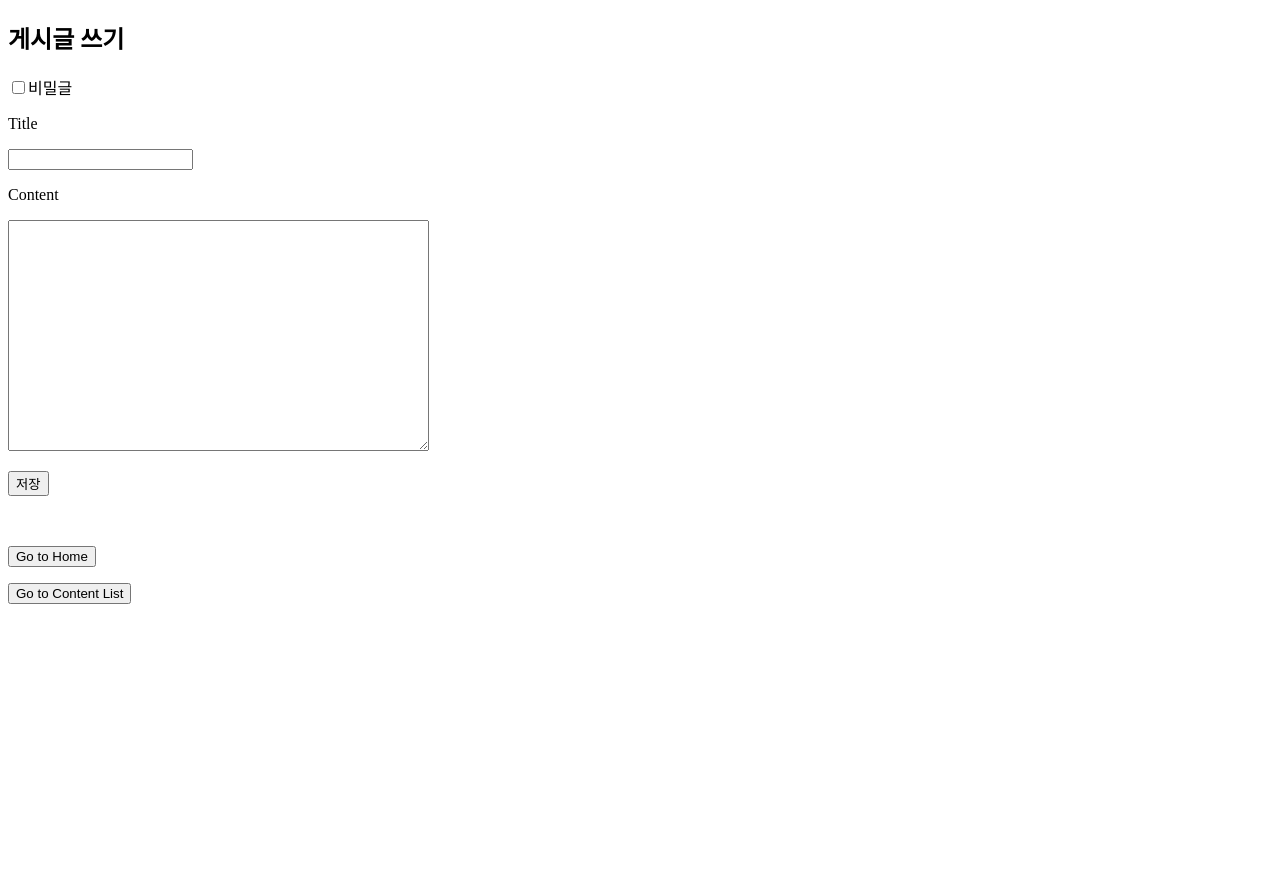
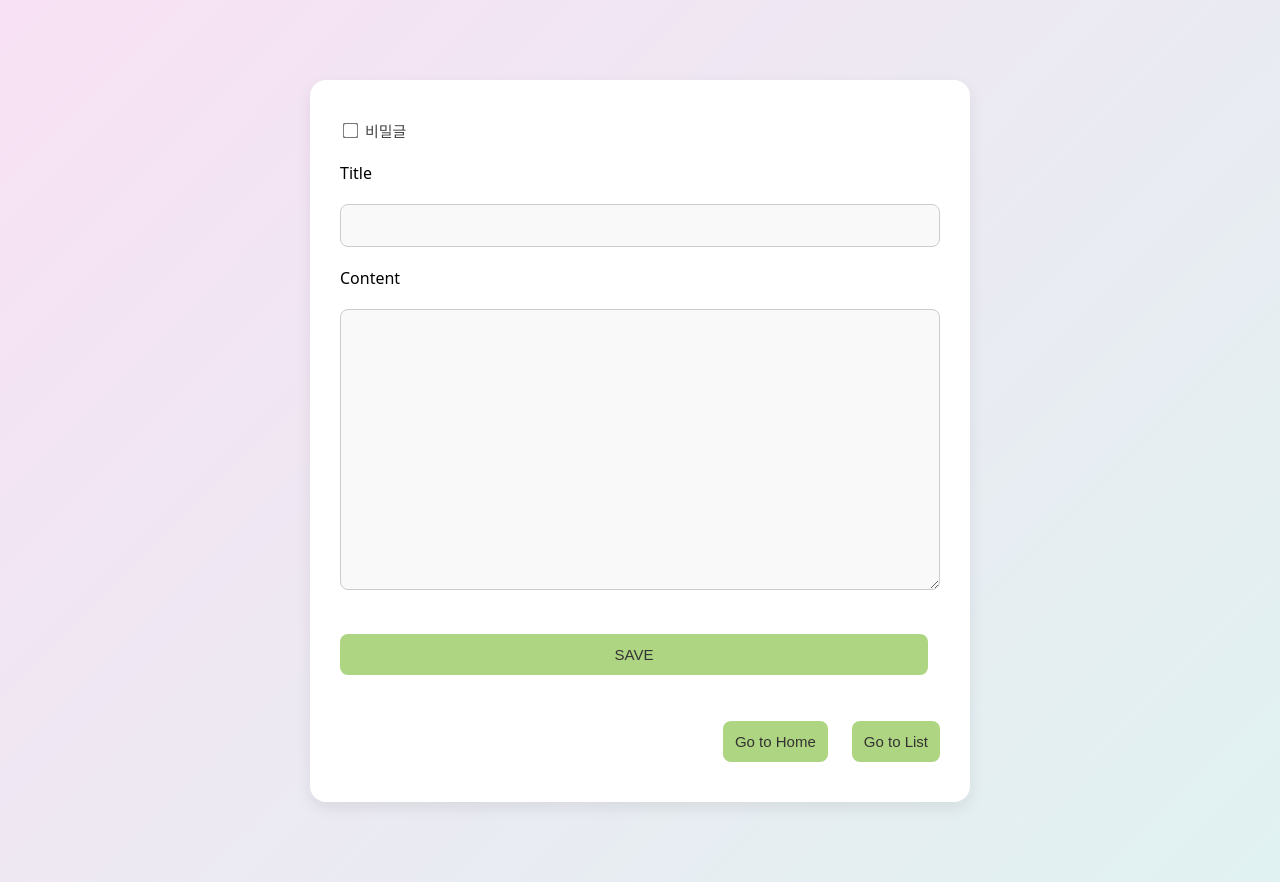
Before and after one commit to hseoy05/FourthAssignment, a React (Vite) app in the folder frontend/vite-project/: page /create/writecontent in a window 1280 px wide. Before the commit the page ends 800 px from the top, so only its background shows below. Built offline with nearby package versions, Linux system fonts and the light colour scheme.

Commit message:
css plus

```diff
--- /dev/null
+++ b/frontend/vite-project/css/Home.css
@@ -0,0 +1,56 @@
+.home-container {
+  max-width: 500px;
+  margin: 100px auto;
+  padding: 40px 30px;
+  background: #ffffff;
+  border-radius: 16px;
+  box-shadow: 0 6px 20px rgba(0, 0, 0, 0.08);
+  font-family: 'Noto Sans KR', system-ui, sans-serif;
+  text-align: center;
+}
+
+.home-container h2 {
+  font-size: 24px;
+  margin-bottom: 10px;
+  color: #333;
+  font-weight: 600;
+}
+
+.home-container p {
+  font-size: 15px;
+  color: #555;
+  margin-bottom: 10px;
+}
+
+button {
+  width: 100%;
+  padding: 12px;
+  font-size: 15px;
+  border: none;
+  border-radius: 8px;
+  background-color: #aed581;
+  color: #333;
+  cursor: pointer;
+  transition: background-color 0.2s ease;
+}
+
+button:hover {
+  background-color: #9ccc65;
+}
+
+.home-container button {
+  width: 100%;
+  padding: 12px;
+  font-size: 15px;
+  border: none;
+  border-radius: 8px;
+  margin-top: 10px;
+  background-color: #a5d6a7;
+  color: #333;
+  cursor: pointer;
+  transition: background-color 0.2s ease;
+}
+
+.home-container button:hover {
+  background-color: #81c784;
+}
--- /dev/null
+++ b/frontend/vite-project/css/Home2.css
@@ -0,0 +1,61 @@
+body {
+  margin: 0;
+  padding: 0;
+  background: linear-gradient(135deg, #f8e1f4, #e0f2f1); /* 파스텔톤 그라데이션 */
+  font-family: 'Noto Sans KR', system-ui, sans-serif;
+}
+
+.home-container {
+  max-width: 480px;
+  margin: 100px auto;
+  padding: 40px 30px;
+  background: #ffffff;
+  border-radius: 10px; /* 덜 둥글게 */
+  box-shadow: 0 4px 12px rgba(0, 0, 0, 0.08);
+  text-align: center;
+}
+
+.home-container h2 {
+  font-size: 22px;
+  color: #333;
+  margin-bottom: 30px;
+  font-weight: 500;
+}
+
+.home-container button {
+  width: 100%;
+  margin: 10px 0;
+  padding: 12px;
+  font-size: 15px;
+  border: 1px solid #ccc;
+  border-radius: 6px;
+  background-color: #c8e6c9; /* 연녹색 파스텔톤 */
+  color: #333;
+  cursor: pointer;
+  transition: background-color 0.2s ease;
+}
+
+button {
+  width: 100%;
+  padding: 12px;
+  font-size: 15px;
+  border: none;
+  border-radius: 8px;
+  background-color: #aed581;
+  color: #333;
+  cursor: pointer;
+  transition: background-color 0.2s ease;
+}
+
+button:hover {
+  background-color: #9ccc65;
+}
+
+.home-container button:hover {
+  background-color: #b2dfdb; /* 살짝 다른 파스텔톤으로 hover */
+}
+
+.home-container button:focus {
+  outline: none;
+  box-shadow: 0 0 0 2px rgba(0, 0, 0, 0.1);
+}
--- /dev/null
+++ b/frontend/vite-project/css/List.css
@@ -0,0 +1,95 @@
+.list-container {
+  max-width: 700px;
+  margin: 80px auto;
+  padding: 20px;
+  font-family: 'Noto Sans KR', system-ui, sans-serif;
+}
+
+.post-card {
+  background: #ffffff;
+  border: 1px solid #ddd;
+  border-radius: 12px;
+  padding: 20px;
+  margin-bottom: 24px;
+  box-shadow: 0 4px 12px rgba(0,0,0,0.05);
+  transition: box-shadow 0.2s ease;
+}
+
+.post-card:hover {
+  box-shadow: 0 6px 20px rgba(0,0,0,0.1);
+}
+
+.post-card h3 {
+  font-size: 20px;
+  color: #333;
+  margin-bottom: 10px;
+}
+
+.post-card h5 {
+  font-weight: normal;
+  color: #666;
+  margin-bottom: 8px;
+}
+
+.post-card small {
+  color: #999;
+}
+
+.button-group {
+  display: flex;
+  justify-content: flex-end;
+  gap: 10px;
+  margin-top: 10px;
+}
+
+.button-outline {
+  background-color: transparent;
+  border: 1px solid #ccc;
+  color: #333;
+  padding: 8px 14px;
+  border-radius: 6px;
+  font-size: 14px;
+  cursor: pointer;
+  transition: background-color 0.2s ease;
+}
+
+.button-outline:hover {
+  background-color: #f1f1f1;
+}
+
+.back-button {
+  margin-top: 30px;
+  display: block;
+  padding: 10px 18px;
+  font-size: 15px;
+  border-radius: 8px;
+  border: none;
+  background-color: #aed581;
+  color: #333;
+  cursor: pointer;
+  transition: background-color 0.2s ease;
+}
+
+.back-button:hover {
+  background-color: #9ccc65;
+}
+
+.fixed-home-button {
+  position: fixed;
+  right: 40px;
+  bottom: 40px;
+  background-color: #aed581;
+  border: none;
+  padding: 12px 20px;
+  font-size: 15px;
+  border-radius: 8px;
+  color: #333;
+  cursor: pointer;
+  box-shadow: 0 4px 10px rgba(0, 0, 0, 0.15);
+  transition: background-color 0.2s ease;
+  z-index: 10;
+}
+
+.fixed-home-button:hover {
+  background-color: #9ccc65;
+}
--- /dev/null
+++ b/frontend/vite-project/css/LoginPage.css
@@ -0,0 +1,76 @@
+body {
+  margin: 0;
+  padding: 0;
+  background: linear-gradient(135deg, #e0f7fa, #f3e5f5); /* 연보라+연청 파스텔톤 */
+  font-family: 'Noto Sans KR', system-ui, sans-serif;
+}
+
+.login-container {
+  max-width: 420px;
+  margin: 120px auto;
+  padding: 40px 30px;
+  background: #ffffff;
+  border-radius: 16px;
+  box-shadow: 0 6px 16px rgba(0, 0, 0, 0.1);
+  font-family: 'Noto Sans KR', system-ui, sans-serif;
+}
+button {
+  width: 100%;
+  padding: 12px;
+  font-size: 15px;
+  border: none;
+  border-radius: 8px;
+  background-color: #aed581;
+  color: #333;
+  cursor: pointer;
+  transition: background-color 0.2s ease;
+}
+
+button:hover {
+  background-color: #9ccc65;
+}
+
+.login-container h2 {
+  text-align: center;
+  color: #333;
+  margin-bottom: 30px;
+  font-weight: 600;
+}
+
+.login-container form {
+  display: flex;
+  flex-direction: column;
+  gap: 20px;
+}
+
+.login-container label {
+  font-size: 15px;
+  margin-bottom: 6px;
+  color: #444;
+  display: block;
+}
+
+.login-container input {
+  width: 100%;
+  padding: 12px 14px;
+  font-size: 15px;
+  border: 1px solid #ccc;
+  border-radius: 8px;
+  background-color: #f9f9f9;
+  box-sizing: border-box;
+}
+
+.login-container button {
+  padding: 12px;
+  font-size: 15px;
+  border: none;
+  border-radius: 8px;
+  background-color: #aed581; /* 연녹 파스텔 */
+  color: #333;
+  cursor: pointer;
+  transition: background-color 0.2s ease;
+}
+
+.login-container button:hover {
+  background-color: #9ccc65;
+}
--- /dev/null
+++ b/frontend/vite-project/css/WriteContent.css
@@ -0,0 +1,102 @@
+.write-container {
+  max-width: 600px;
+  margin: 80px auto;
+  padding: 40px 30px;
+  background: #fff;
+  border-radius: 16px;
+  box-shadow: 0 6px 16px rgba(0, 0, 0, 0.08);
+  font-family: 'Noto Sans KR', system-ui, sans-serif;
+}
+
+.write-container h2 {
+  text-align: center;
+  margin-bottom: 30px;
+  font-size: 24px;
+  color: #333;
+}
+
+.write-container form {
+  display: flex;
+  flex-direction: column;
+  gap: 20px;
+}
+
+.write-container label {
+  font-size: 15px;
+  color: #444;
+}
+
+.write-container input[type="text"],
+.write-container textarea {
+  width: 100%;
+  padding: 12px;
+  font-size: 15px;
+  border: 1px solid #ccc;
+  border-radius: 8px;
+  background-color: #f9f9f9;
+  box-sizing: border-box;
+}
+
+.write-container input[type="checkbox"] {
+  margin-right: 8px;
+  transform: scale(1.2);
+}
+
+.write-container button {
+  width: 100%;
+  padding: 12px;
+  font-size: 15px;
+  border: none;
+  border-radius: 8px;
+  background-color: #aed581;
+  color: #333;
+  cursor: pointer;
+  transition: background-color 0.2s ease;
+}
+
+.write-container button:hover {
+  background-color: #9ccc65;
+}
+
+.write-container p {
+  margin: 0;
+}
+
+/* 공통 폼 스타일은 그대로 유지하고 아래만 추가 또는 수정 */
+
+.button-group {
+  display: flex;
+  justify-content: flex-end;
+  gap: 12px;
+  margin-top: 24px;
+}
+
+.button-primary {
+  background-color: #aed581;
+  border: none;
+  color: #333;
+  padding: 10px 20px;
+  border-radius: 8px;
+  font-size: 15px;
+  cursor: pointer;
+  transition: background-color 0.2s ease;
+}
+
+.button-primary:hover {
+  background-color: #9ccc65;
+}
+
+.button-outline {
+  background-color: transparent;
+  border: 1.5px solid #ccc;
+  color: #333;
+  padding: 10px 20px;
+  border-radius: 8px;
+  font-size: 15px;
+  cursor: pointer;
+  transition: all 0.2s ease;
+}
+
+.button-outline:hover {
+  background-color: #f1f1f1;
+}
--- a/frontend/vite-project/src/LogInOut/JoinPage.jsx
+++ b/frontend/vite-project/src/LogInOut/JoinPage.jsx
@@ -1,5 +1,6 @@
 import {React, useState} from 'react'
 import {useNavigate}from 'react-router-dom';
+import '../../css/LoginPage.css';
 
 const JoinPage =()=>{
     const navigate = useNavigate();
@@ -34,7 +35,7 @@ const JoinPage =()=>{
     };
 
     return (
-        <>
+        <div className='login-container'>
             <h2>회원가입 하기</h2>
             <form onSubmit={handleSubmit}>
                 <div>
@@ -50,12 +51,14 @@ const JoinPage =()=>{
                     <input type="text" name="userName" value={userName} onChange={(e) => setUserName(e.target.value)}/>
                 </div>
                 <button type="submit">submit</button>
+                <br></br>
+                <button onClick={()=>navigate("/")}>이전 페이지로</button>
             </form>
             {message && <p>{message}</p>}
             {result && (
                 <button onClick={()=>navigate('/login')}>로그인 하러 가기</button>
             )}
-        </>
+        </div>
     );
 }
 
--- a/frontend/vite-project/src/LogInOut/LoginPage.jsx
+++ b/frontend/vite-project/src/LogInOut/LoginPage.jsx
@@ -1,5 +1,6 @@
 import {React, useState, useEffect} from 'react'
 import {useNavigate} from 'react-router-dom';
+import '../../css/LoginPage.css';
 
 const LoginPage =()=>{
     const [userId, setUserId] = useState('');
@@ -15,6 +16,11 @@ const LoginPage =()=>{
     const handleSubmit = async (e) => {
         e.preventDefault();
 
+        if(!userId.trim()||!userPassword.trim()){
+            alert('아이디 비밀번호를 모두 입력해주세요!');
+            return;
+        }
+
         try{
              const res = await fetch("http://localhost:8800/users/login", {
             method: 'POST',
@@ -25,6 +31,7 @@ const LoginPage =()=>{
 
         if(data.success){
             localStorage.setItem("userId", data.userId);
+            localStorage.setItem("userName", data.userName);
             setSuccess(true);
             navigate('/home');
         } else{
@@ -38,7 +45,7 @@ const LoginPage =()=>{
     };
 
     return (
-        <>
+        <div className="login-container">
             <h2>로그인 하기</h2>
             <form onSubmit={handleSubmit}>
                 <div>
@@ -53,7 +60,7 @@ const LoginPage =()=>{
                 </div>
                 <button type="submit">submit</button>
             </form>
-        </>
+        </div>
     );
 }
 
--- a/frontend/vite-project/src/pages/Create/WriteContent.jsx
+++ b/frontend/vite-project/src/pages/Create/WriteContent.jsx
@@ -1,5 +1,6 @@
 import {React, useState, useEffect} from 'react';
 import {useNavigate} from 'react-router-dom';
+import '../../../css/WriteContent.css';
 
 const WriteContent = () => {
     const navigate = useNavigate();
@@ -22,8 +23,7 @@ const WriteContent = () => {
     }
 
     return (
-        <div>
-            <h2>게시글 쓰기</h2>
+        <div className="write-container">
             <form onSubmit={handleSubmit}>
                 <div>
                     <label>
@@ -34,11 +34,16 @@ const WriteContent = () => {
                 <input name="title" value={title} type="text" onChange={(e) => setTitle(e.target.value)} />
                 <p>Content</p>
                 <textarea name="content" value={content} rows="15" cols="50" onChange={(e) => setContent(e.target.value)}></textarea>
-                <p><button type="submit">저장</button></p>
+                <div className="button-group">
+                    <button type="submit"className="button-primary" >SAVE</button>
+                <br></br>
+                </div>
             </form>
             <br></br>
-            <p><button onClick={()=>{navigate('/home')}}>Go to Home</button></p>
-            <p><button onClick={()=>{navigate('/read/list')}}>Go to Content List</button></p>
+            <div className="button-group">
+            <p><button type ="button" className="button-outline" onClick={()=>{navigate('/home')}}>Go to Home</button></p><br></br>
+            <p><button type="button" className="button-outline" onClick={()=>{navigate('/read/list')}}>Go to List</button></p>
+            </div>
         </div>
     );
 };
--- a/frontend/vite-project/src/pages/Home.jsx
+++ b/frontend/vite-project/src/pages/Home.jsx
@@ -1,21 +1,23 @@
 import {React, useState} from 'react';
 import {useNavigate} from 'react-router-dom';
+import '../../css/Home.css';
 
 const Home = () => {
     const navigate = useNavigate();
 
     return (
-        <>
+        <div className ="home-container">
         <div>
-            <h2>CyKor Assignment4</h2>
-            <p>CRUD 게시판 만들기</p>
-            <p>2025350214 사이버국방학과 홍서연</p>
+            <h1>CyKor Assignment4</h1>
+            <p><h3>CRUD 게시판 만들기</h3></p>
+            <p><small>2025350214 사이버국방학과 홍서연</small></p>
         </div>
         <div>
-            <p><button onClick={()=>navigate('/login')}>로그인하러 가기</button></p>
-            <p><button onClick={()=>navigate('/register')}>회원가입하러 가기</button></p>
+            <p><button onClick={()=>navigate('/login')}>로그인하러 가기</button>
+            <br></br>
+            <button onClick={()=>navigate('/register')}>회원가입하러 가기</button></p>
         </div>
-        </>
+        </div>
     );
 }
 export default Home;
--- a/frontend/vite-project/src/pages/Home2.jsx
+++ b/frontend/vite-project/src/pages/Home2.jsx
@@ -1,12 +1,20 @@
 import React, {useEffect, useState} from 'react'
 import { useNavigate } from 'react-router-dom'
+import '../../css/Home2.css';
 
 const Home2 = () =>{
+    const [userName, setUserName] = useState('');
     const navigate = useNavigate();
+
+    useEffect(()=>{
+        const name=localStorage.getItem('userName');
+        if(name) setUserName(name);
+    },[]);
+
     return(
         <>
-            <div>
-                <h2>환영합니다!</h2>
+            <div className="home-container">
+                <h2>환영합니다!{userName&&`, ${userName}님!`}</h2>
                 <button onClick={() => navigate('/read/list')}>게시글 보러 가기</button>
                 <br></br>
                 <button onClick={() => navigate('/create/writecontent')}>게시글 쓰러 가기</button>
--- a/frontend/vite-project/src/pages/Read/List.jsx
+++ b/frontend/vite-project/src/pages/Read/List.jsx
@@ -1,6 +1,6 @@
 import React, { useEffect, useState } from 'react';
 import { useNavigate } from 'react-router-dom';
-
+import '../../../css/List.css';
 const List = () => {
   const [posts, setPosts] = useState([]);
   const navigate = useNavigate();
@@ -15,17 +15,20 @@ const List = () => {
   }, []);
 
   return (
-    <div>
-      <h2>게시글 목록</h2>
+    <div className="list-container">
+      <h2>Content List</h2>
 
       {posts.length === 0 ? (
         <>
         <p>게시글이 없습니다.</p>
-        <button onClick={()=>navigate("/home")}>이전 페이지로 가기기</button>
+        <button className="back-button" onClick={()=>navigate("/home")}>이전 페이지로 가기기</button>
+        <button className="fixed-home-button" onClick={() => navigate("/home")}>
+         홈으로 가기
+        </button>
         </>
       ) : (
         posts.map((post) => (
-          <div key={post._id} style={{ border: '1px solid #ccc', marginBottom: '20px', padding: '10px' }}>
+          <div key={post._id} className="post-card" style={{ border: '1px solid #ccc', marginBottom: '20px', padding: '10px' }}>
             <div
               onClick={() => navigate(`/posts/${post._id}`)}
               style={{ cursor: 'pointer' }}
@@ -35,15 +38,15 @@ const List = () => {
               <p><small>작성자: {post.userName}</small><br></br>
               <small>{post.createdAt && (new Date(post.createdAt).toLocaleString())}</small></p>
             </div>
-
-            <button onClick={(e) => {e.stopPropagation();
+            <div className="button-group">
+            <button className="button-outline" onClick={(e) => {e.stopPropagation();
                 const nowUserId=localStorage.getItem("userId");
                 if(nowUserId!== post.userId){
                     alert('수정 권한 없음');
                     return;
                 }
                 navigate(`/posts/${post._id}/edit`);}}>게시글 수정하기</button>
-            <button onClick={(e)=>{ e.stopPropagation();
+            <button className="button-outline" onClick={(e)=>{ e.stopPropagation();
                 fetch(`http://localhost:8800/posts/${post._id}`, {
                   method: 'DELETE',
                 }).then((res) => res.json()).then((data) => {
@@ -56,6 +59,10 @@ const List = () => {
                   })
                   .catch((err) => { alert('Error!');});
               }}>게시글 삭제하기</button>
+              <br></br>
+              <p><button className="fixed-home-button" onClick={() => navigate("/home")}>
+                홈으로 가기</button></p>
+          </div>
           </div>
         ))
       )}
--- a/frontend/vite-project/src/pages/Update/EditContent.jsx
+++ b/frontend/vite-project/src/pages/Update/EditContent.jsx
@@ -4,11 +4,11 @@ import {useParams, useNavigate} from 'react-router-dom';
 const EditContent=()=>{
     const {id}= useParams();
     const navigate = useNavigate();
-    const [contents, setContents] = useState({title: '', content:''});
+    const [contents, setContents] = useState({title: '', content:'', isPrivate: false});
 
     useEffect(()=>{
         fetch(`http://localhost:8800/posts/${id}`).then(res=>res.json())
-        .then((data)=>setContents({title:data.title, content: data.content}));
+        .then((data)=>setContents({title:data.title, content: data.content, isPrivate: data.isPrivate || false,}));
     },[id]);
 
     const handleChange = (e) =>{
@@ -44,12 +44,18 @@ const EditContent=()=>{
     return (
         <form onSubmit={handleSubmit}>
             <div>
+                <h2>Edit Content</h2>
+                <label>
+                    <input type="checkbox" checked={contents.isPrivate}
+                    onChange={(e)=>{setContents((prev)=>({...prev, isPrivate:e.target.checked}));
+                    }}/>비밀글
+                </label>
                 <p>Title</p>
                 <input name = 'title' value={contents.title} onChange = {handleChange}/>
                 <p>Content</p>
                 <textarea name='content' value = {contents.content} onChange={handleChange}></textarea>
             </div>
-            <p><button type="submit">수정</button></p>
+            <p><button type="submit">수정하기</button></p>
         </form>
     );
 };
```
